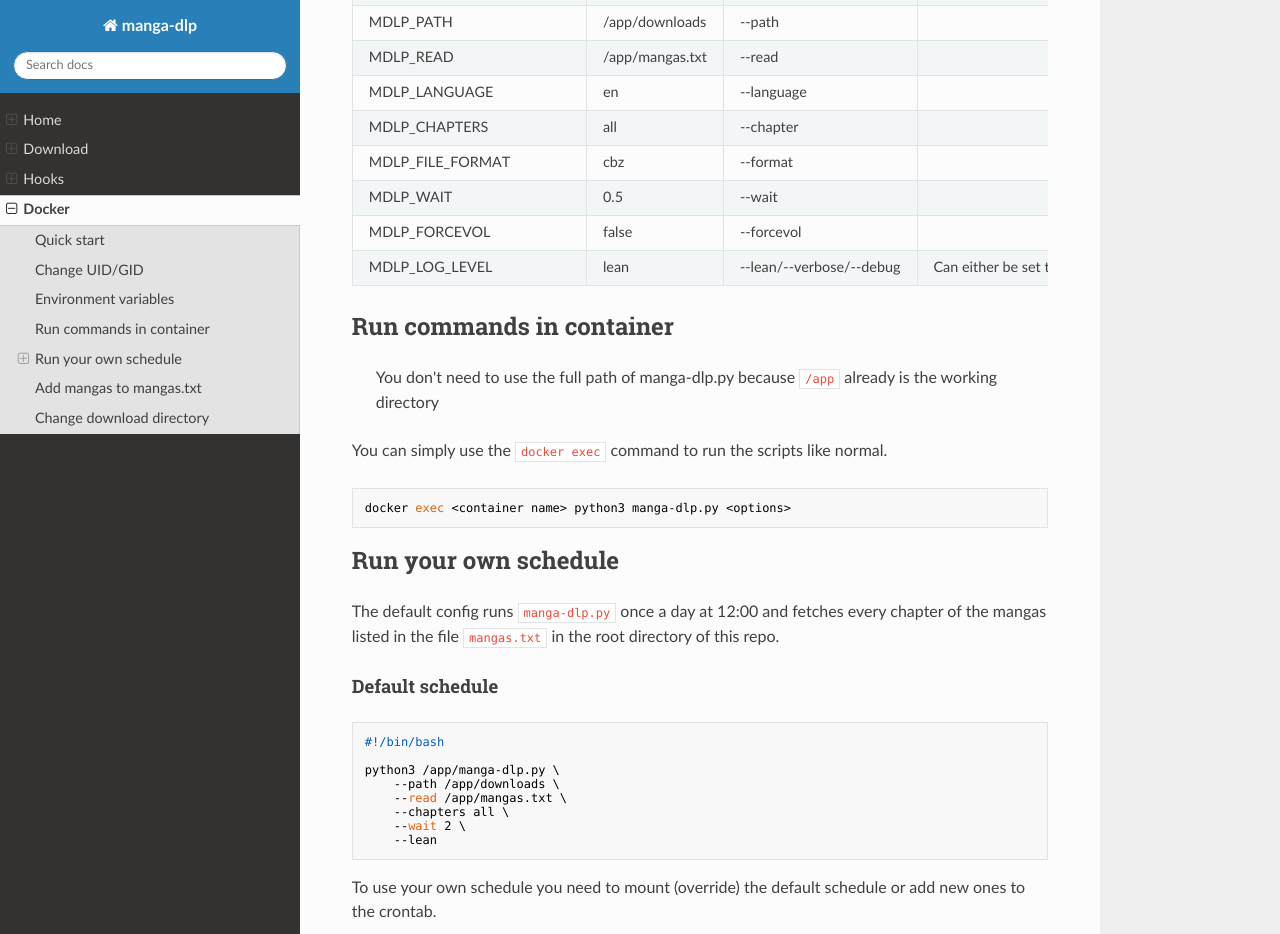
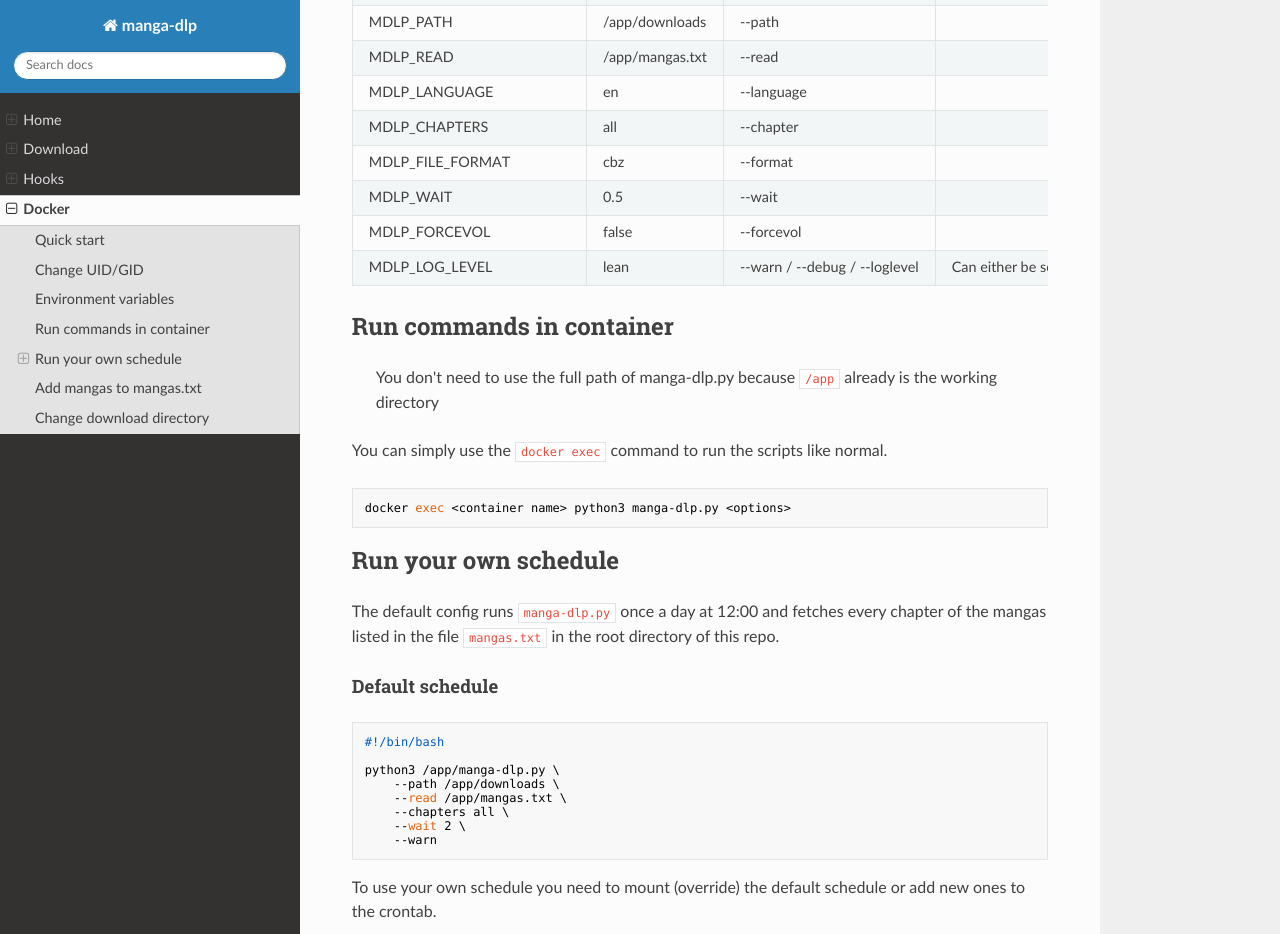
Before and after one commit to olofvndrhr/manga-dlp, an MkDocs documentation site: the page built from docs/pages/docker.md, in a window 1280 px wide and 1400 px high, scrolled down 952 px. Shown: the top 934 px of the window. Built offline with MkDocs 1.6.1, drawn with Linux system fonts in a browser that asks for light colours; nearby versions of some CDN libraries; a script that is not in the unit is left out.

Commit message:
remove unused log levels and add new flags [CI SKIP]

````diff
--- a/docs/pages/docker.md
+++ b/docs/pages/docker.md
@@ -39,17 +39,17 @@ it will not generate it (it will just use the default one).
 
 For more info's about the options, you can look in the main scripts [README.md](../)
 
-| ENV Variable           | Default         | manga-dlp option         | Info                                                                     |
-|:-----------------------|:----------------|:-------------------------|--------------------------------------------------------------------------|
-| MDLP_GENERATE_SCHEDULE | false           | none                     | Has to be set to "true" to generate the config via environment variables |
-| MDLP_PATH              | /app/downloads  | --path                   |                                                                          |
-| MDLP_READ              | /app/mangas.txt | --read                   |                                                                          |
-| MDLP_LANGUAGE          | en              | --language               |                                                                          |
-| MDLP_CHAPTERS          | all             | --chapter                |                                                                          |
-| MDLP_FILE_FORMAT       | cbz             | --format                 |                                                                          |
-| MDLP_WAIT              | 0.5             | --wait                   |                                                                          |
-| MDLP_FORCEVOL          | false           | --forcevol               |                                                                          |
-| MDLP_LOG_LEVEL         | lean            | --lean/--verbose/--debug | Can either be set to: "lean", "verbose" or "debug"                       |
+| ENV Variable           | Default         | manga-dlp option              | Info                                                                     |
+|:-----------------------|:----------------|:------------------------------|--------------------------------------------------------------------------|
+| MDLP_GENERATE_SCHEDULE | false           | none                          | Has to be set to "true" to generate the config via environment variables |
+| MDLP_PATH              | /app/downloads  | --path                        |                                                                          |
+| MDLP_READ              | /app/mangas.txt | --read                        |                                                                          |
+| MDLP_LANGUAGE          | en              | --language                    |                                                                          |
+| MDLP_CHAPTERS          | all             | --chapter                     |                                                                          |
+| MDLP_FILE_FORMAT       | cbz             | --format                      |                                                                          |
+| MDLP_WAIT              | 0.5             | --wait                        |                                                                          |
+| MDLP_FORCEVOL          | false           | --forcevol                    |                                                                          |
+| MDLP_LOG_LEVEL         | lean            | --warn / --debug / --loglevel | Can either be set to: warn, debug or a custom loglevel integer           |
 
 ## Run commands in container
 
@@ -76,7 +76,7 @@ python3 /app/manga-dlp.py \
     --read /app/mangas.txt \
     --chapters all \
     --wait 2 \
-    --lean
+    --warn
 ```
 
 To use your own schedule you need to mount (override) the default schedule or add new ones to the crontab.
````
Also changed, not shown: docs/pages/index.md (+3 -3 lines), CHANGELOG.md, README.md, 5 other files.
